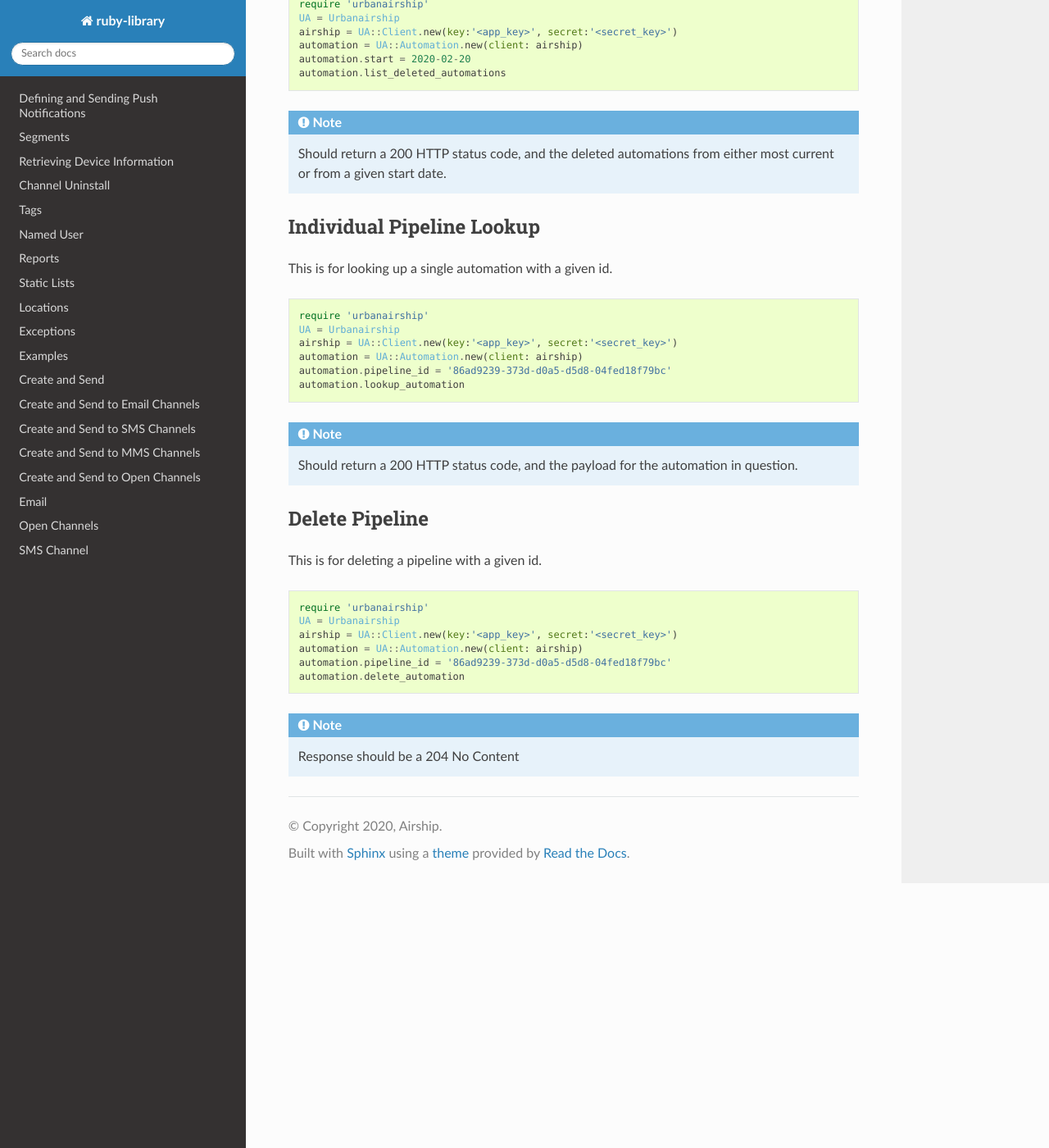
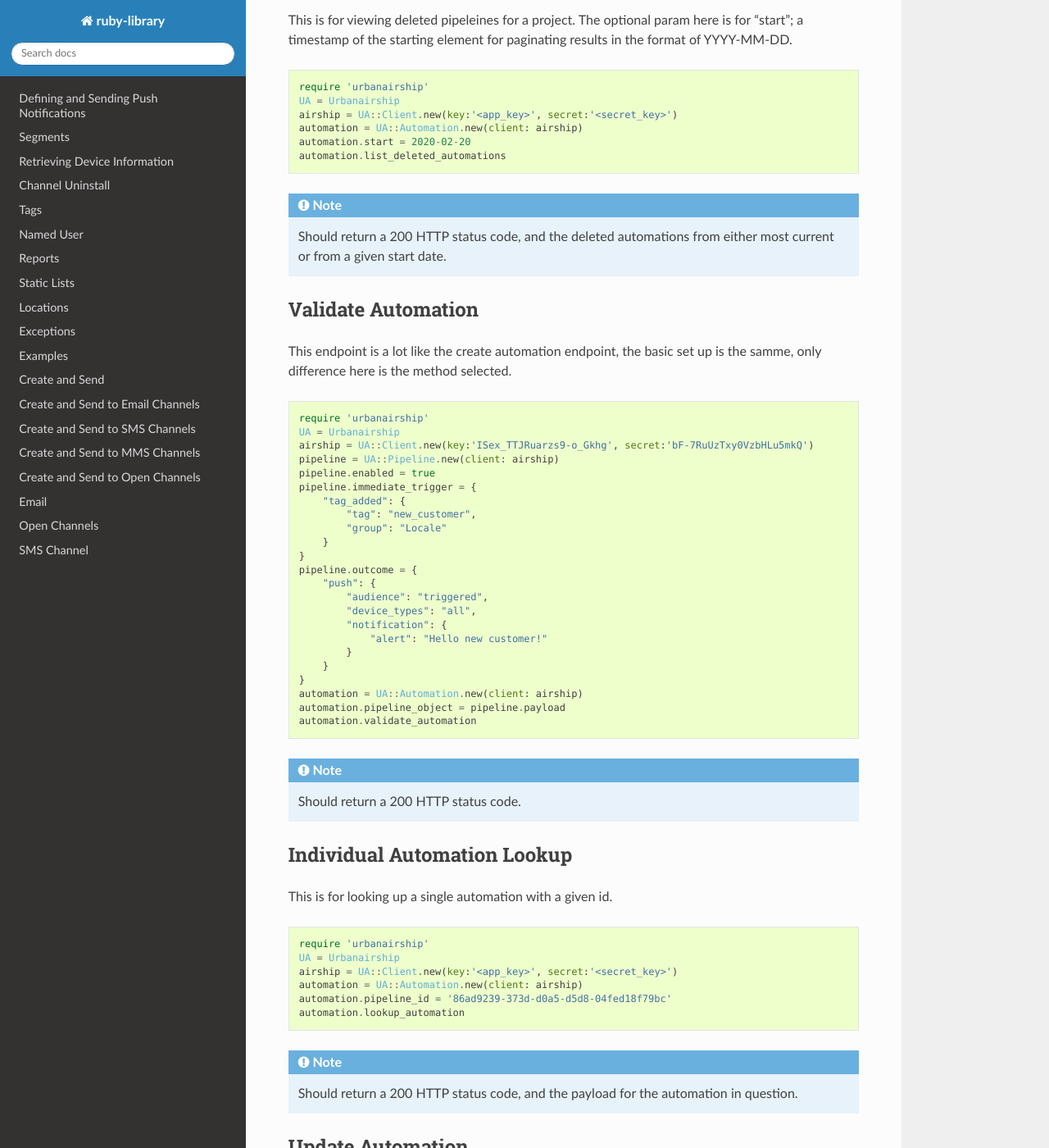
Before and after one commit to urbanairship/ruby-library, a Sphinx documentation site: the page built from docs/automations.rst, in a window 1280 px wide and 1400 px high, scrolled down 1392 px. Shown: the whole window at 82% size. Built offline with Sphinx 7.4.7 and the Read the Docs theme 2.0.0, drawn with Linux system fonts in a browser that asks for light colours; the version number could not be read and is left out; some of the changed text lies outside the part shown.

Commit message:
adds to docs, fixes spelling errors

```diff
--- a/docs/automations.rst
+++ b/docs/automations.rst
@@ -43,7 +43,7 @@
     pipeline.immediate_trigger = {
       "tag_added": {
          "tag": "new_customer",
-         "group": "crm"
+         "group": "Locale"
         }
     }
     pipeline.outcome = {
@@ -58,6 +58,10 @@
     automation = UA::Automation.new(client: airship)
     automation.pipeline_object = pipeline.payload
     automation.create_automation
+
+.. note::
+
+  Should return a 200 HTTP status code.
 
 List Deleted Automations
 ------------------------
@@ -79,8 +83,44 @@
   Should return a 200 HTTP status code, and the deleted automations from either most current
   or from a given start date.
 
-Individual Pipeline Lookup
---------------------------
+Validate Automation
+-------------------
+
+This endpoint is a lot like the create automation endpoint, the basic set up is the samme,
+only difference here is the method selected.
+
+.. code-block:: ruby
+
+  require 'urbanairship'
+  UA = Urbanairship
+  airship = UA::Client.new(key:'ISex_TTJRuarzs9-o_Gkhg', secret:'bF-7RuUzTxy0VzbHLu5mkQ')
+  pipeline = UA::Pipeline.new(client: airship)
+  pipeline.enabled = true
+  pipeline.immediate_trigger = {
+      "tag_added": {
+          "tag": "new_customer",
+          "group": "Locale"
+      }
+  }
+  pipeline.outcome = {
+      "push": {
+          "audience": "triggered",
+          "device_types": "all",
+          "notification": {
+              "alert": "Hello new customer!"
+          }
+      }
+  }
+  automation = UA::Automation.new(client: airship)
+  automation.pipeline_object = pipeline.payload
+  automation.validate_automation
+
+.. note::
+
+  Should return a 200 HTTP status code.
+
+Individual Automation Lookup
+----------------------------
 
 This is for looking up a single automation with a given id.
 
@@ -97,8 +137,45 @@
 
   Should return a 200 HTTP status code, and the payload for the automation in question.
 
-Delete Pipeline
----------------
+Update Automation
+-----------------
+
+This is for updating an existing automation. You must include the full payload from a POST
+response, with the updates that are wanted to be made within the payload.
+
+.. code-block:: ruby
+
+    require 'urbanairship'
+    UA = Urbanairship
+    airship = UA::Client.new(key:'<app_key>', secret:'<secret_key>')
+    pipeline = UA::Pipeline.new(client: airship)
+    pipeline.enabled = true
+    pipeline.immediate_trigger = {
+      "tag_added": {
+         "tag": "new_tag_update",
+         "group": "Locale"
+        }
+    }
+    pipeline.outcome = {
+      "push": {
+         "audience": "triggered",
+         "device_types": "all",
+         "notification": {
+             "alert": "Newly created alert message!"
+            }
+        }
+    }
+    automation = UA::Automation.new(client: airship)
+    automation.pipeline_id = '0f927674-918c-31ef-51ca-e96fdd234da4'
+    automation.pipeline_object = pipeline.payload
+    automation.update_automation
+
+.. note::
+
+  Should return a 200 HTTP status code.
+
+Delete Automation
+-----------------
 
 This is for deleting a pipeline with a given id.
 
```
Also changed, not shown: 2 other files.
